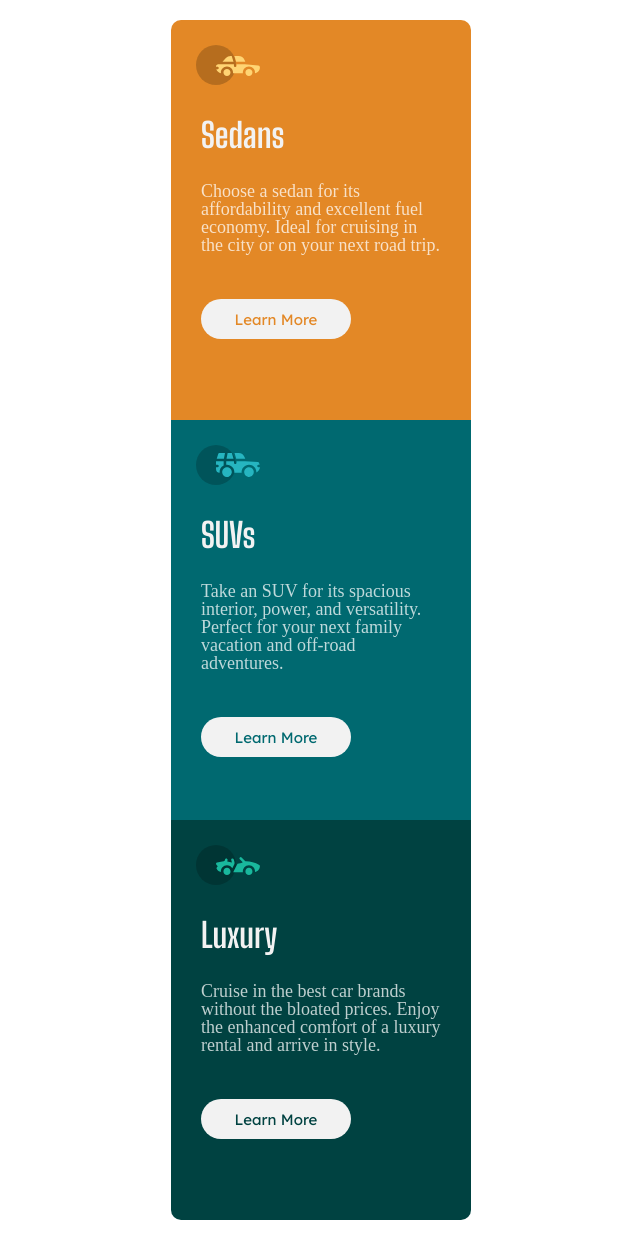
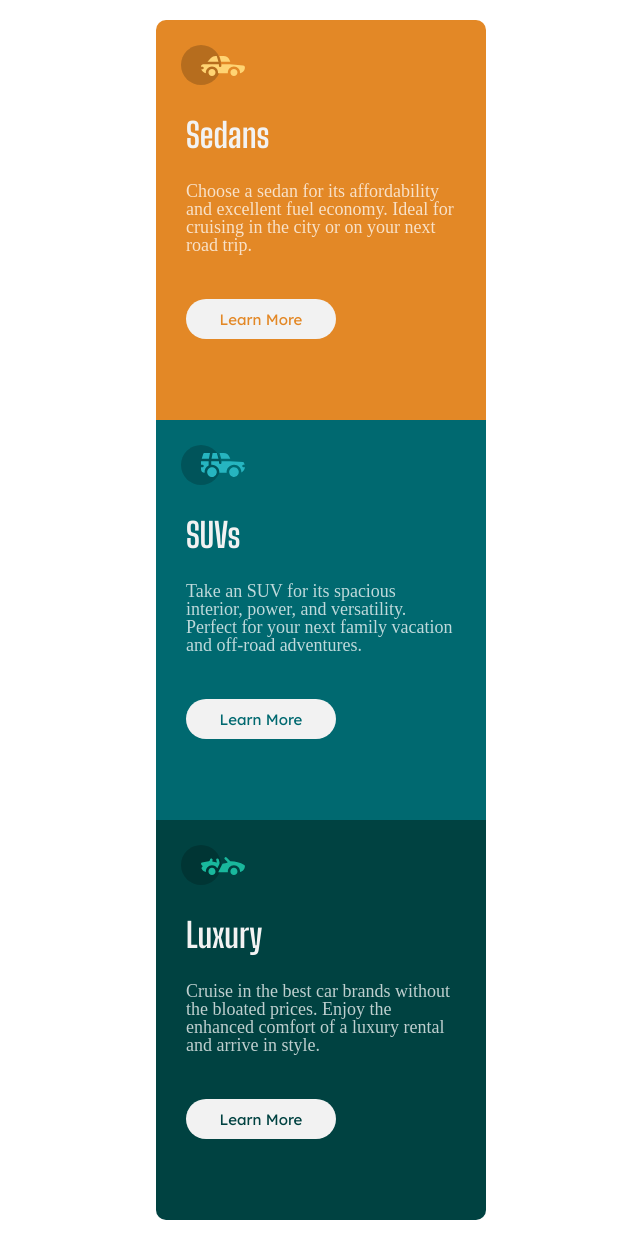
Before and after one commit to Nikhitha5511/3_column_Preview-Card, a plain HTML site: page index.html in a window 1280 px wide. Shown: the whole page, without its empty margins (319-959 px from the left). Drawn offline with nearby package versions, Linux system fonts and the light colour scheme.

```diff
--- a/style.css
+++ b/style.css
@@ -15,18 +15,18 @@ h1{
 }
 
 .sedans_Container{
-    width:300px;
+    width:330px;
     height:400px;
     background-color:hsl(31, 77%, 52%);
 }
 
 .suvs_Container{
-    width:300px;
+    width:330px;
     height:400px;
     background-color: hsl(184, 100%, 22%);
 }
 .luxury_Container{
-    width:300px;
+    width:330px;
     height:400px;
     background-color:hsl(179, 100%, 13%);
 }
```
